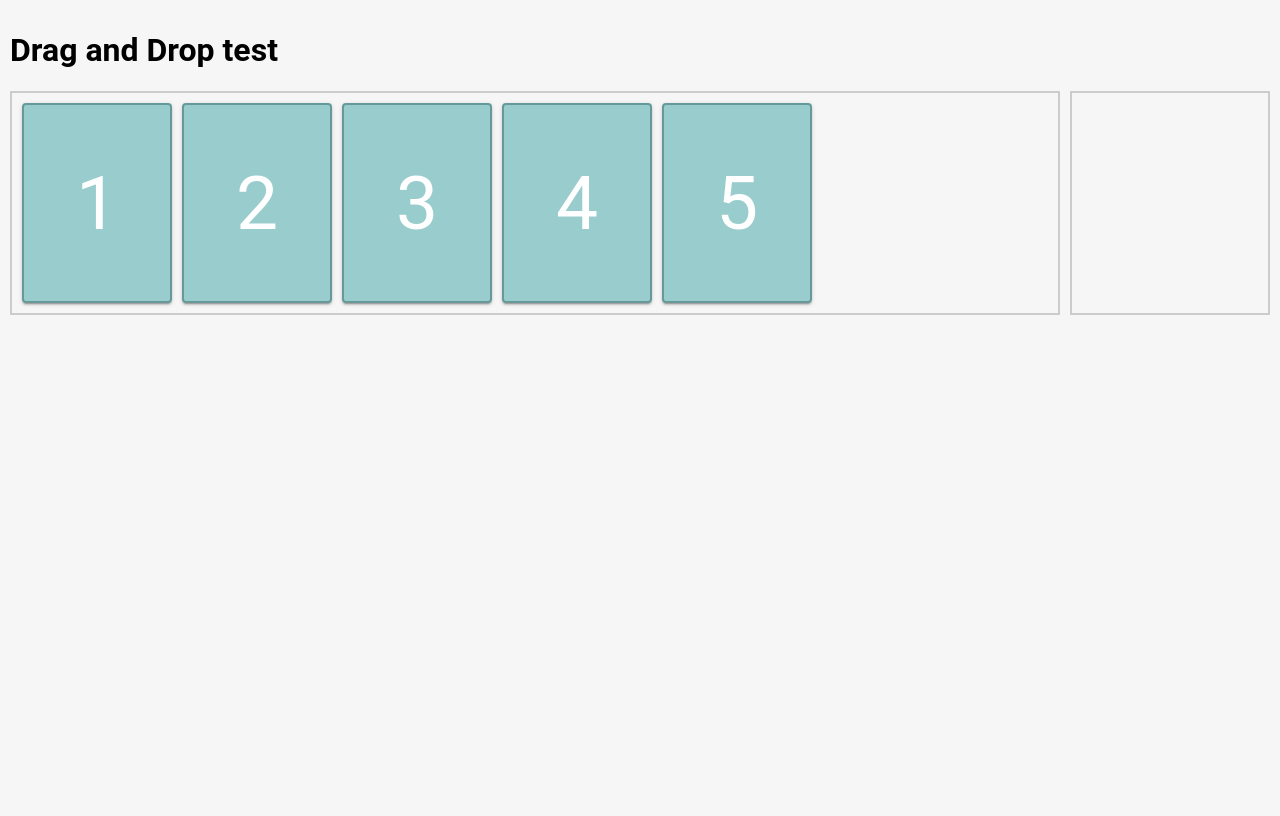
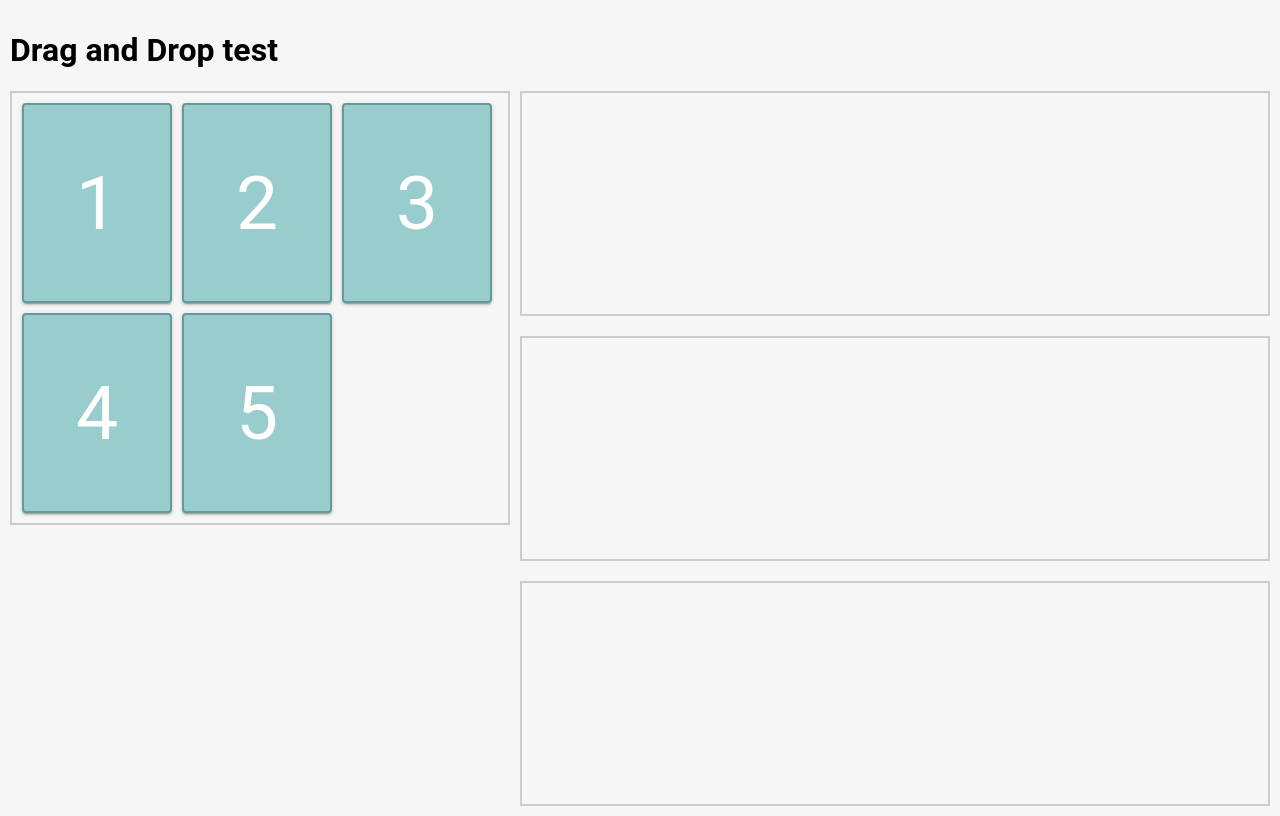
Before and after one commit to andrewlistopadov/angular-material-cdk-example, an Angular app: page /app/drag-and-drop in a window 1280 px wide. Built offline with nearby package versions, Linux system fonts and the light colour scheme.

Commit message:
adds some tmp style changes;

```diff
--- a/src/app/app-drag-and-drop/drag-and-drop-list/drag-and-drop-list.component.html
+++ b/src/app/app-drag-and-drop/drag-and-drop-list/drag-and-drop-list.component.html
@@ -1,5 +1,6 @@
 <div class="card-list">
   <!-- <pre>{{ groupACards | json }}</pre> -->
+  <div class="group-wrapper drag-section">
     <div
       class="group group-a"
       cdkDropList
@@ -16,10 +17,12 @@
         [card]="card"
       ></app-drag-and-drop-card>
     </div>
+  </div>
 
   <!-- <pre>{{ groupACards | json }}</pre> -->
+  <div class="group-wrapper drop-section">
     <div
-    class="group group-b"
+      class="group group-b single-line"
       cdkDropList
       cdkDropListOrientation="horizontal"
       #groupBCardList="cdkDropList"
@@ -36,4 +39,7 @@
         (cardRevoked)="onCardRevoke($event)"
       ></app-drag-and-drop-card>
     </div>
+    <div class="group group-c single-line"></div>
+    <div class="group group-d single-line"></div>
   </div>
+</div>
--- a/src/app/app-drag-and-drop/drag-and-drop-list/drag-and-drop-list.component.scss
+++ b/src/app/app-drag-and-drop/drag-and-drop-list/drag-and-drop-list.component.scss
@@ -1,19 +1,32 @@
 .card-list {
   display: flex;
+}
+
+.single-line {
+  height: 225px;
+  & + & {
+    margin-top: 20px;
+  }
+}
+
+.group-wrapper + .group-wrapper {
+  margin-left: 10px;
 }
 
 .group {
   flex: 1;
   padding: 5px;
   border: solid 2px #cccccc;
-
-  & + & {
-    margin-left: 10px;
-  }
 }
 
-.group-b {
-  max-width: 200px;
+.drag-section {
+  min-width: 175px;
+  max-width: 500px;
+}
+
+.drop-section {
+  flex: 1;
+  min-width: 500px;
 }
 
 .card {
@@ -22,7 +35,6 @@
 }
 
 .cdk-drag-preview {
-  border-radius: 4px;
   box-shadow: 0 5px 5px -3px rgba(0, 0, 0, 0.2),
     0 8px 10px 1px rgba(0, 0, 0, 0.14), 0 3px 14px 2px rgba(0, 0, 0, 0.12);
 }
```
Lines whose indentation alone changed are shown as unchanged.
